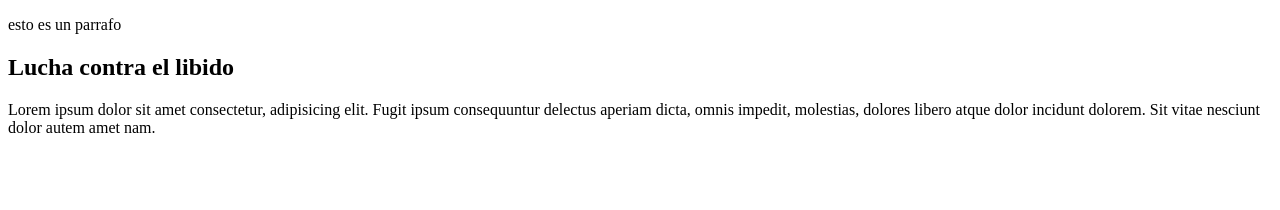
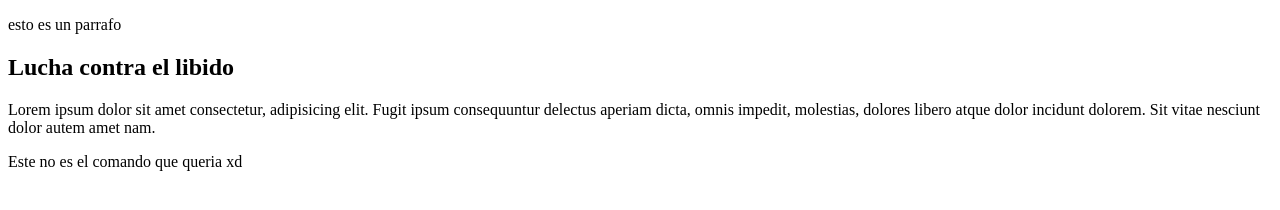
Before and after one commit to HoLGUiN7/practicas-, a plain HTML site: page index.html in a window 1280 px wide. Drawn offline with Linux system fonts and the light colour scheme.

Commit message:
Inserte texto en la rama footer

```diff
--- a/index.html
+++ b/index.html
@@ -15,5 +15,8 @@
  </script>
  <h2>Lucha contra el libido</h2>
  <p>Lorem ipsum dolor sit amet consectetur, adipisicing elit. Fugit ipsum consequuntur delectus aperiam dicta, omnis impedit, molestias, dolores libero atque dolor incidunt dolorem. Sit vitae nesciunt dolor autem amet nam.</p>
+ <footer>
+     <p>Este no es el comando que queria xd</p>
+ </footer>
 </body>
 </html>
```
